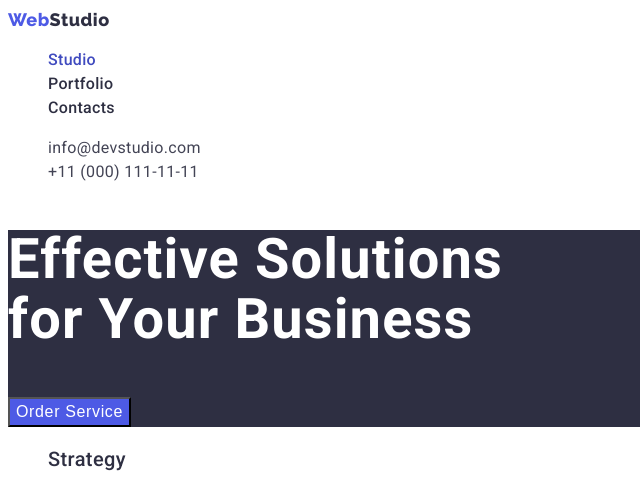
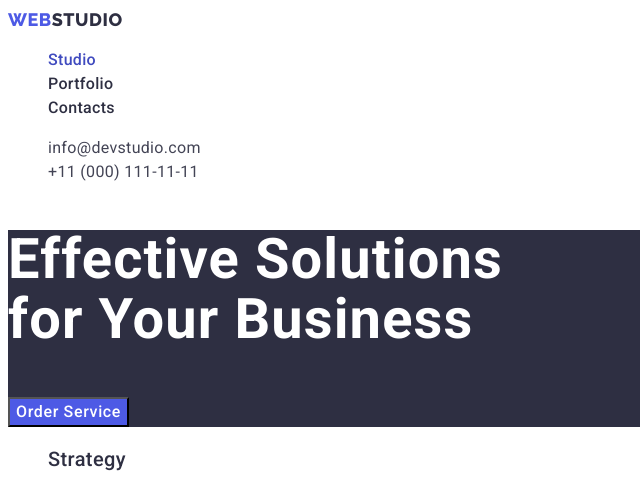
Before and after one commit to Serdiuk-Maksym/goit-markup-hw-02, a plain HTML site: page index.html in a window 1280 px wide. Shown: the top 477 px of the page, 0-640 px from the left. Drawn offline with Linux system fonts and the light colour scheme.

Commit message:
bugs fixed

```diff
--- a/css/styles.css
+++ b/css/styles.css
@@ -85,7 +85,6 @@ body {
 }
 
 .header-address-item {
-  font-weight: 400;
   font-size: 16px;
   line-height: 1.5;
   letter-spacing: 0.02em;
@@ -126,6 +125,7 @@ body {
 }
 
 .hero-btn {
+  font-family: 'Roboto';
   font-weight: 500;
   font-size: 16px;
   line-height: 1.5;
@@ -232,6 +232,7 @@ body {
 }
 
 .filter-btn {
+  font-family: 'Roboto';
   font-weight: 500;
   font-size: 16px;
   line-height: 1.5;
--- a/index.html
+++ b/index.html
@@ -17,7 +17,7 @@
     <header class="header">
       <nav class="header-navigation">
         <a class="header-logo" href="./index.html"
-          ><span class="header-logo-span">Web</span>Studio</a
+          ><span class="header-logo-span">WEB</span>STUDIO</a
         >
         <ul class="header-list">
           <li class="header-item">
@@ -161,7 +161,7 @@
 
     <footer class="footer">
       <a class="footer-logo" href="./index.html">
-        <span class="footer-logo-span">Web</span>Studio</a
+        <span class="footer-logo-span">WEB</span>STUDIO</a
       >
       <p class="footer-text">
         Increase the flow of customers and sales for your business with digital
```
Also changed, not shown: portfolio.html (+2 -2 lines).
